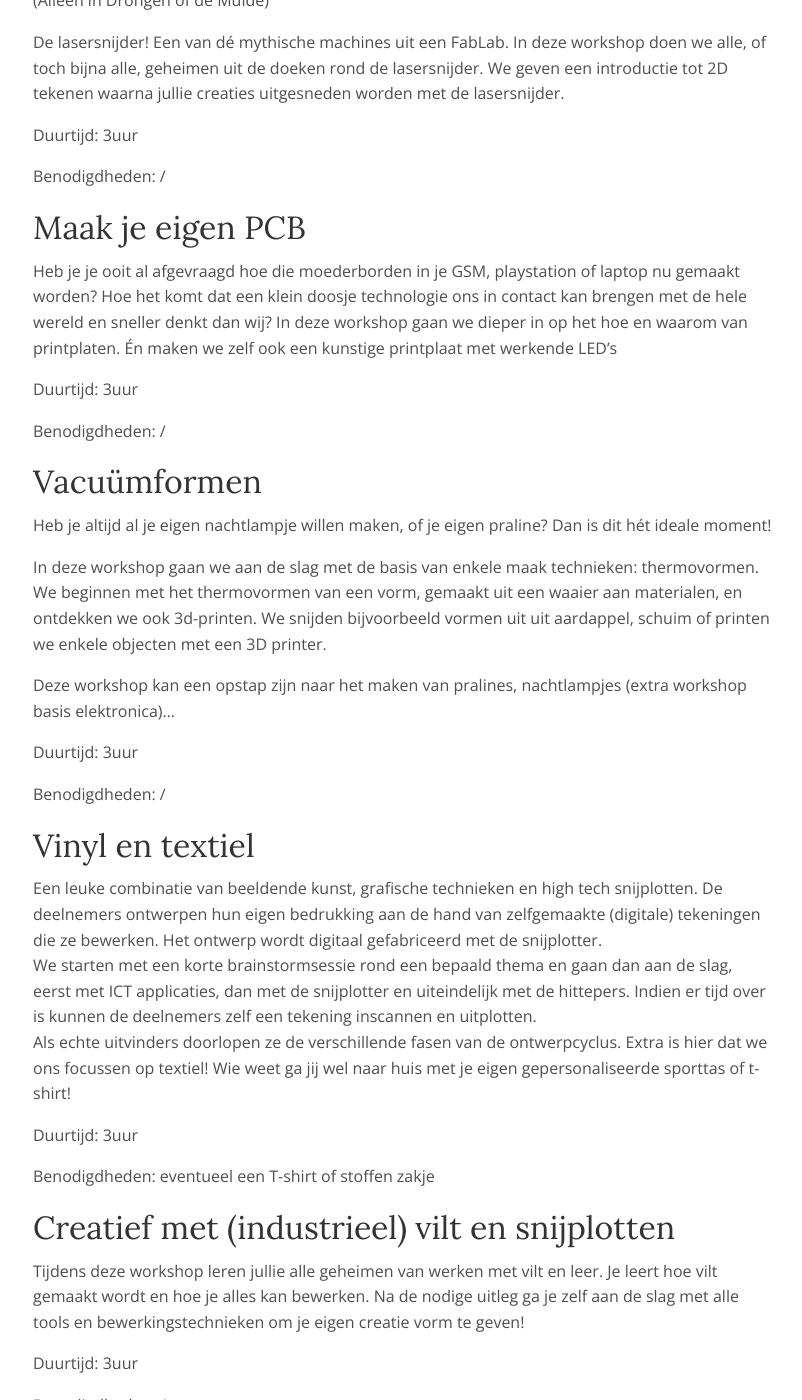
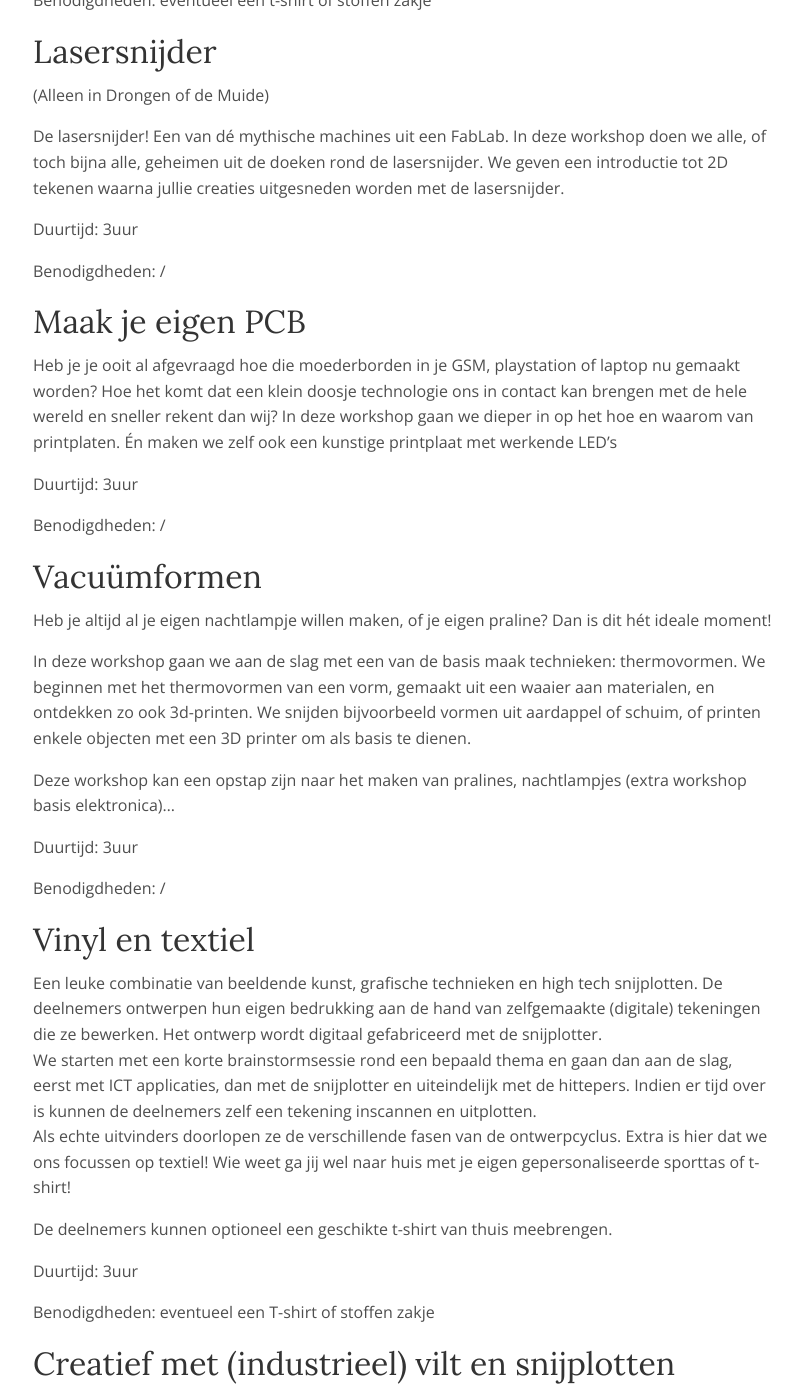
Before and after one commit to IngegnoMakerSpace/inclusievekets, a Jekyll site: the page built from _services/smaakmakers.md, in a window 1280 px wide and 1400 px high, scrolled down 2542 px. Shown: the whole window, without its empty margins (47-849 px from the left). Built offline with Jekyll 4.4.1, drawn with Linux system fonts in a browser that asks for light colours; some of the changed text lies outside the part shown.

Commit message:
update smaakmakers

```diff
--- a/_services/smaakmakers.md
+++ b/_services/smaakmakers.md
@@ -79,7 +82,7 @@ Benodigdheden: /
 
 ## Maak je eigen PCB
 
-Heb je je ooit al afgevraagd hoe die moederborden in je GSM, playstation of laptop nu gemaakt worden? Hoe het komt dat een klein doosje technologie ons in contact kan brengen met de hele wereld en sneller denkt dan wij? In deze workshop gaan we dieper in op het hoe en waarom van printplaten. Én maken we zelf ook een kunstige printplaat met werkende LED’s
+Heb je je ooit al afgevraagd hoe die moederborden in je GSM, playstation of laptop nu gemaakt worden? Hoe het komt dat een klein doosje technologie ons in contact kan brengen met de hele wereld en sneller rekent dan wij? In deze workshop gaan we dieper in op het hoe en waarom van printplaten. Én maken we zelf ook een kunstige printplaat met werkende LED’s
 
 Duurtijd: 3uur
 
@@ -89,7 +92,7 @@ Benodigdheden: /
 Heb je altijd al je eigen nachtlampje willen maken, of je eigen praline?
 Dan is dit hét ideale moment!
 
-In deze workshop gaan we aan de slag met de basis van enkele maak technieken: thermovormen. We beginnen met het thermovormen van een vorm, gemaakt uit een waaier aan materialen, en ontdekken we ook 3d-printen. We snijden bijvoorbeeld vormen uit uit aardappel, schuim of printen we enkele objecten met een 3D printer.
+In deze workshop gaan we aan de slag met een van de basis maak technieken: thermovormen. We beginnen met het thermovormen van een vorm, gemaakt uit een waaier aan materialen, en ontdekken zo ook 3d-printen. We snijden bijvoorbeeld vormen uit aardappel of schuim, of printen enkele objecten met een 3D printer om als basis te dienen.
 
 Deze workshop kan een opstap zijn naar het maken van pralines, nachtlampjes (extra workshop basis elektronica)...
 
@@ -103,6 +106,8 @@ De deelnemers ontwerpen hun eigen bedrukking aan de hand van zelfgemaakte (digit
 We starten met een korte brainstormsessie rond een bepaald thema en gaan dan aan de slag, eerst met ICT applicaties, dan met de snijplotter en uiteindelijk met de hittepers. Indien er tijd over is kunnen de deelnemers zelf een tekening inscannen en uitplotten.
 Als echte uitvinders doorlopen ze de verschillende fasen van de ontwerpcyclus.
 Extra is hier dat we ons focussen op textiel! Wie weet ga jij wel naar huis met je eigen gepersonaliseerde sporttas of t-shirt!
+
+De deelnemers kunnen optioneel een geschikte t-shirt van thuis meebrengen.
 
 Duurtijd: 3uur
 
```
Also changed, not shown: other parts of _services/smaakmakers.md (+7 -3 lines).
